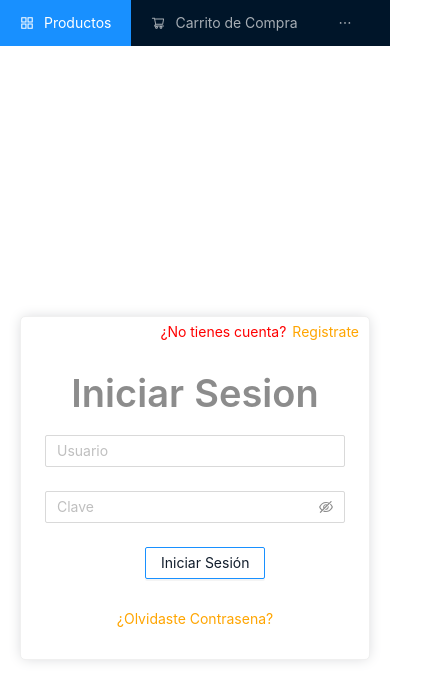
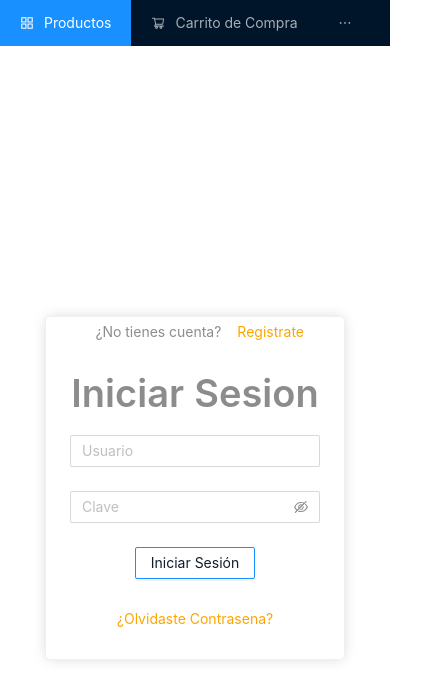
Before and after one commit to robertocandales/E-commerce, a React (Create React App) app: page /Login in a window 390 px wide. Shown: the top 700 px of the page, 445 px wide, since content can reach past the window. Built offline with nearby package versions, Linux system fonts and the light colour scheme.

Commit message:
login improvements Responsive mode

```diff
--- a/src/Components/login/MainLogin.js
+++ b/src/Components/login/MainLogin.js
@@ -16,7 +16,7 @@ const MainLogin = () => {
         display: 'flex',
         justifyContent: 'center',
         alignItems: 'center',
-
+        width: '100%',
         height: '100vh',
       }}>
       {/* <Login /> */}
--- a/src/Components/login/loginComponents/Login/Login.js
+++ b/src/Components/login/loginComponents/Login/Login.js
@@ -10,6 +10,7 @@ import {
   Registrate,
   CustomInput,
   CustomInputPassword,
+  CustomCard,
 } from './styled';
 import { LoginAction } from '../../../../Redux/Actions/LoginAction';
 import Notification from '../../../global/Notification';
@@ -18,9 +19,6 @@ const { Title, Text } = Typography;
 const layout = {
   labelCol: { span: 8 },
   wrapperCol: { span: 16 },
-};
-const tailLayout = {
-  wrapperCol: { offset: 8, span: 24 },
 };
 
 const Login = ({ setShowComponent }) => {
@@ -72,13 +70,14 @@ const Login = ({ setShowComponent }) => {
 
   return (
     <MainContainer>
+      <CustomCard>
         <Registrate>
-        <Text type='secondary' style={{ color: 'red', marginRight: '-10px', marginTop: '-20px' }}>
+          <Text type='secondary' style={{ marginRight: '-0px', marginTop: '-20px' }}>
             ¿No tienes cuenta?
           </Text>{' '}
           <Button
             type='link'
-          style={{ marginTop: '-25px', color: 'orange', marginRight: '-30px' }}
+            style={{ marginTop: '-25px', color: 'orange', marginRight: '-0px' }}
             onClick={() => setShowComponent({ Login: false, Recover: false, Signup: true })}>
             Registrate
           </Button>
@@ -110,16 +109,24 @@ const Login = ({ setShowComponent }) => {
               <CustomInputPassword placeholder='Clave' />
             </Form.Item>
 
-          {/*<Form.Item {...tailLayout} name='remember' valuePropName='checked'>
-            <Checkbox>Remember me</Checkbox>
-          </Form.Item>*/}
-
-          <Form.Item {...tailLayout}>
+            <Form.Item
+              style={{
+                display: 'flex',
+                justifyContent: 'center',
+                alignContent: 'center',
+                width: '100%',
+              }}>
               <Button
                 type='primary'
                 htmlType='submit'
                 ghost
-              style={{ color: '#111d2c' }}
+                style={{
+                  color: '#111d2c',
+                  display: 'flex',
+                  justifyContent: 'center',
+                  alignContent: 'center',
+                  width: '100%',
+                }}
                 loading={loading}>
                 Iniciar Sesión
               </Button>
@@ -133,6 +140,7 @@ const Login = ({ setShowComponent }) => {
             ¿Olvidaste Contrasena?
           </Button>
         </WrapperLogin>
+      </CustomCard>
     </MainContainer>
   );
 };
--- a/src/Components/login/loginComponents/Login/styled.js
+++ b/src/Components/login/loginComponents/Login/styled.js
@@ -2,11 +2,24 @@ import styled from 'styled-components';
 import { respondTo } from '../../../../Utils/mixins';
 import { Input, Card } from 'antd';
 
+export const CustomCard = styled(Card)`
+  height: 100%;
+  width: 100%;
+  border-radius: 5px;
+  -webkit-box-shadow: 0px 0px 14px -2px rgba(210, 211, 214, 1);
+  -moz-box-shadow: 0px 0px 14px -2px rgba(210, 211, 214, 1);
+  box-shadow: 0px 0px 14px -2px rgba(210, 211, 214, 1);
+
+  ${respondTo.mobile`
+  width:300px;
+//   background-color:red;
+  `}
+`;
 export const WrapperLogin = styled.div`
   display: flex;
   flex-direction: column;
   ${respondTo.mobile`
-  display:flex;
+
   `}
 `;
 
@@ -15,24 +28,19 @@ export const WrapperTitle = styled.div`
   justify-content: center;
   align-items: center;
   ${respondTo.mobile`
-  display:flex;
+
   `}
 `;
 
-export const MainContainer = styled(Card)`
+export const MainContainer = styled.div`
   display: flex;
   justify-content: center;
   align-items: center;
   flex-direction: column;
   align-content: center;
-  border-radius: 5px;
-  -webkit-box-shadow: 0px 0px 14px -2px rgba(210, 211, 214, 1);
-  -moz-box-shadow: 0px 0px 14px -2px rgba(210, 211, 214, 1);
-  box-shadow: 0px 0px 14px -2px rgba(210, 211, 214, 1);
-  //  width: 500px;
-  //  height: 500px;
+
   ${respondTo.mobile`
-  display:flex;
+
   `}
 `;
 
@@ -40,13 +48,14 @@ export const Registrate = styled.div`
   display: flex;
   justify-content: flex-end;
   ${respondTo.mobile`
-  display:flex;
+
   `}
 `;
 
 export const CustomInput = styled(Input)`
   width: 300px;
   ${respondTo.mobile`
+    width: 250px;
 
   `}
 `;
@@ -54,6 +63,7 @@ export const CustomInput = styled(Input)`
 export const CustomInputPassword = styled(Input.Password)`
   width: 300px;
   ${respondTo.mobile`
+    width: 250px;
 
   `}
 `;
--- a/src/Components/login/loginComponents/Recover/Recover.js
+++ b/src/Components/login/loginComponents/Recover/Recover.js
@@ -65,7 +65,7 @@ const Recover = ({ setShowComponent }) => {
         <WrapperButton>
           <Button
             type='link'
-            style={{ marginTop: '-25px', color: 'red', marginRight: '-10px' }}
+            style={{ marginTop: '-25px', color: 'red' }}
             onClick={() => setShowComponent({ Login: true, Recover: false, Signup: false })}>
             Volver a inicio de sesion
           </Button>
--- a/src/Components/login/loginComponents/Recover/styled.js
+++ b/src/Components/login/loginComponents/Recover/styled.js
@@ -21,7 +21,7 @@ export const CustomCard = styled(Card)`
 export const WrapperLogin = styled.div`
   display: flex;
   flex-direction: column;
-
+  padding: 10px;
   justify-content: center;
   align-items: center;
   width: 100%;
@@ -69,6 +69,6 @@ export const Registrate = styled.div`
 export const CustomInput = styled(Input)`
   width: 300px;
   ${respondTo.mobile`
-
+  width: 250px;
   `}
 `;
--- a/src/Components/login/loginComponents/signup/Signup.js
+++ b/src/Components/login/loginComponents/signup/Signup.js
@@ -19,9 +19,6 @@ const { Title, Text } = Typography;
 const layout = {
   labelCol: { span: 8 },
   wrapperCol: { span: 16 },
-};
-const tailLayout = {
-  wrapperCol: { offset: 8, span: 16 },
 };
 
 const Signup = ({ setShowComponent }) => {
@@ -119,12 +116,24 @@ const Signup = ({ setShowComponent }) => {
               <CustomInputPassword placeholder='Contraseña' />
             </Form.Item>
 
-            <Form.Item {...tailLayout}>
+            <Form.Item
+              style={{
+                display: 'flex',
+                justifyContent: 'center',
+                alignContent: 'center',
+                width: '100%',
+              }}>
               <Button
                 type='primary'
                 htmlType='submit'
                 ghost
-                style={{ color: '#111d2c' }}
+                style={{
+                  color: '#111d2c',
+                  display: 'flex',
+                  justifyContent: 'center',
+                  alignContent: 'center',
+                  width: '100%',
+                }}
                 loading={loading}>
                 Registrarse
               </Button>
--- a/src/Components/login/loginComponents/signup/styled.js
+++ b/src/Components/login/loginComponents/signup/styled.js
@@ -59,6 +59,7 @@ export const Registrate = styled.div`
 export const CustomInput = styled(Input)`
   width: 300px;
   ${respondTo.mobile`
+    width: 250px;
 
   `}
 `;
@@ -66,6 +67,6 @@ export const CustomInput = styled(Input)`
 export const CustomInputPassword = styled(Input.Password)`
   width: 300px;
   ${respondTo.mobile`
-
+  width: 250px;
   `}
 `;
```
Lines whose indentation alone changed are shown as unchanged.
